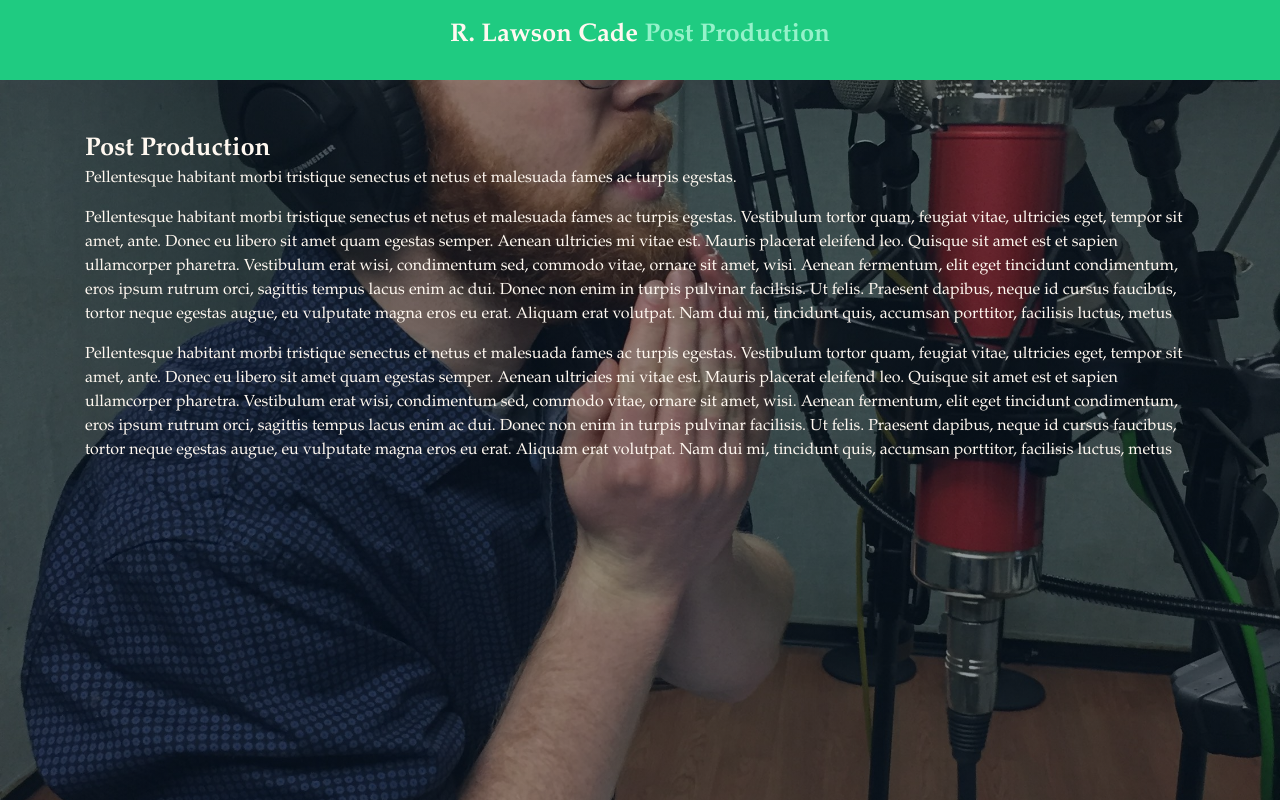
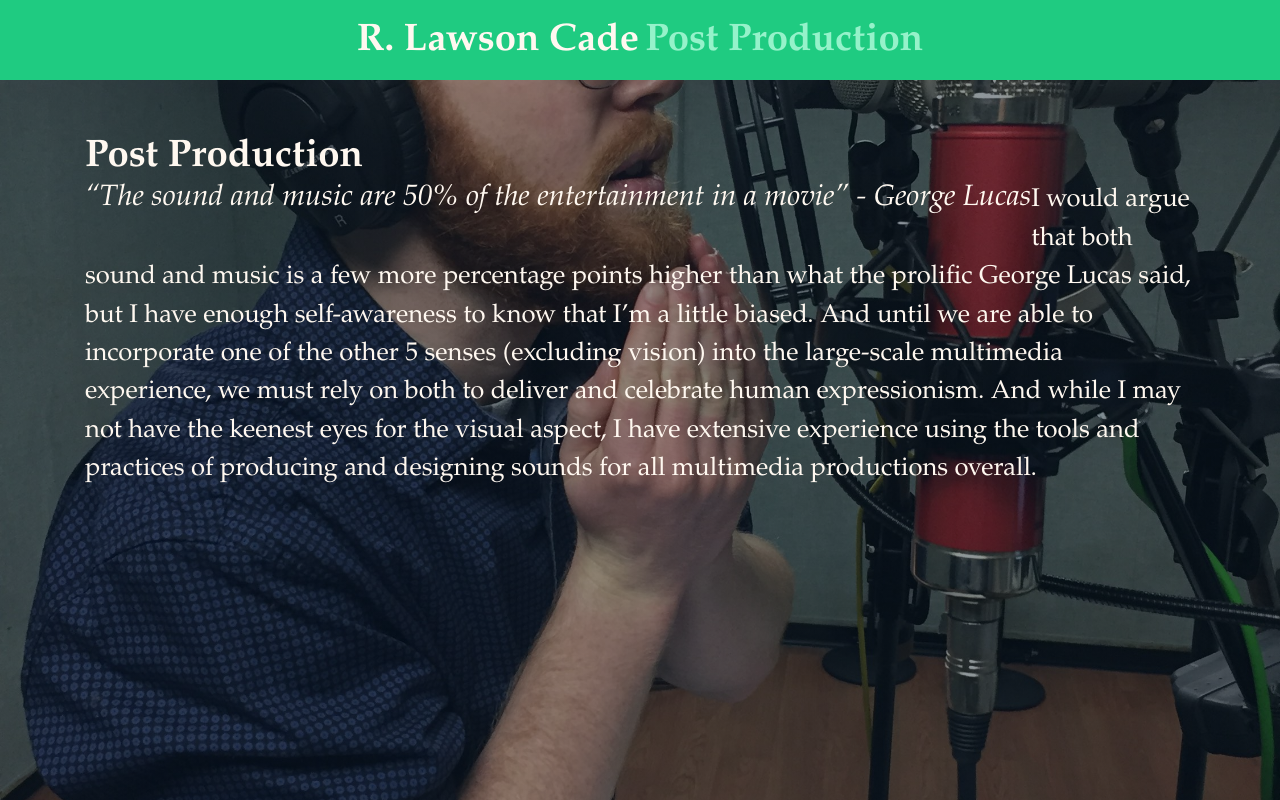
Before and after one commit to alexbow/lawsonsWebsite2.0, a website: page postProduction.html in a window 1280 px wide. Drawn offline with Linux system fonts and the light colour scheme.

Commit message:
fix the menu header on the subpages

```diff
--- a/css/subPage.css
+++ b/css/subPage.css
@@ -8,7 +8,7 @@ body {
 h1 {
   color: inherit;
   font-family: inherit;
-  font-size: 2vw;
+  font-size: 3vw;
   font-weight: bold;
   display: contents;
 }
@@ -16,8 +16,12 @@ h1 {
 h2 {
   font-family: inherit;
   float: left;
-  font-size: 1.5vw;
-  font-weight: bold;
+  font-size: 2.3vw;
+  font-style: italic;
+}
+
+p {
+  font-size: 2vw;
 }
 
 @media only screen and (max-width: 600px) {
@@ -80,7 +84,7 @@ a:visited {
 .menuContainer {
   position: relative;
   float: left;
-  top: 50%;
+  top: 60%;
   left: 50%;
   transform: translate(-50%, -50%);
 }
--- a/postProduction.html
+++ b/postProduction.html
@@ -30,13 +30,24 @@
 
 
       <div class="content">
-        <h1 class="heading">Post Production</h1>
+        <h1>Post Production</h1>
 
-        <p>Pellentesque habitant morbi tristique senectus et netus et malesuada fames ac turpis egestas.</p>
+        <h2>“The sound and music are 50% of the entertainment in a movie” -
+           George Lucas</h2>
+           <br>
+        <p>
+          I would argue that both sound and music is a few more percentage
+          points higher than what the prolific George Lucas said, but I
+          have enough self-awareness to know that I’m a little biased.
+          And until we are able to incorporate one of the other 5 senses
+          (excluding vision) into the large-scale multimedia experience,
+          we must rely on both to deliver and celebrate human expressionism.
+          And while I may not have the keenest eyes for the visual aspect,
+          I have extensive experience using the tools and practices of
+          producing and designing sounds for all multimedia productions
+          overall.
+        </p>
 
-        <p>Pellentesque habitant morbi tristique senectus et netus et malesuada fames ac turpis egestas. Vestibulum tortor quam, feugiat vitae, ultricies eget, tempor sit amet, ante. Donec eu libero sit amet quam egestas semper. Aenean ultricies mi vitae est. Mauris placerat eleifend leo. Quisque sit amet est et sapien ullamcorper pharetra. Vestibulum erat wisi, condimentum sed, commodo vitae, ornare sit amet, wisi. Aenean fermentum, elit eget tincidunt condimentum, eros ipsum rutrum orci, sagittis tempus lacus enim ac dui. Donec non enim in turpis pulvinar facilisis. Ut felis. Praesent dapibus, neque id cursus faucibus, tortor neque egestas augue, eu vulputate magna eros eu erat. Aliquam erat volutpat. Nam dui mi, tincidunt quis, accumsan porttitor, facilisis luctus, metus</p>
-
-        <p>Pellentesque habitant morbi tristique senectus et netus et malesuada fames ac turpis egestas. Vestibulum tortor quam, feugiat vitae, ultricies eget, tempor sit amet, ante. Donec eu libero sit amet quam egestas semper. Aenean ultricies mi vitae est. Mauris placerat eleifend leo. Quisque sit amet est et sapien ullamcorper pharetra. Vestibulum erat wisi, condimentum sed, commodo vitae, ornare sit amet, wisi. Aenean fermentum, elit eget tincidunt condimentum, eros ipsum rutrum orci, sagittis tempus lacus enim ac dui. Donec non enim in turpis pulvinar facilisis. Ut felis. Praesent dapibus, neque id cursus faucibus, tortor neque egestas augue, eu vulputate magna eros eu erat. Aliquam erat volutpat. Nam dui mi, tincidunt quis, accumsan porttitor, facilisis luctus, metus</p>
       </div>
     </div>
 
```
Also changed, not shown: musicProduction.html (+13 -3 lines), podcastProduction.html (+11 -7 lines).
